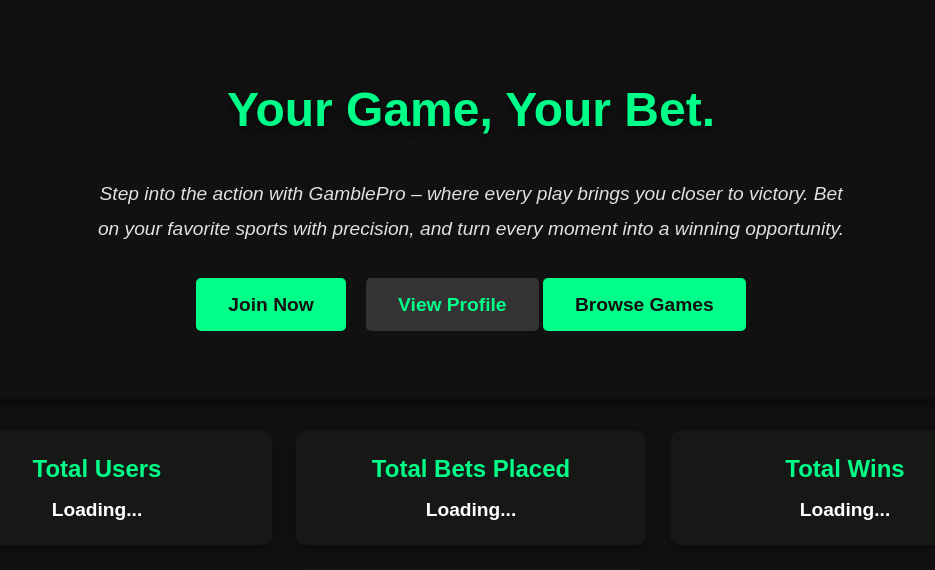
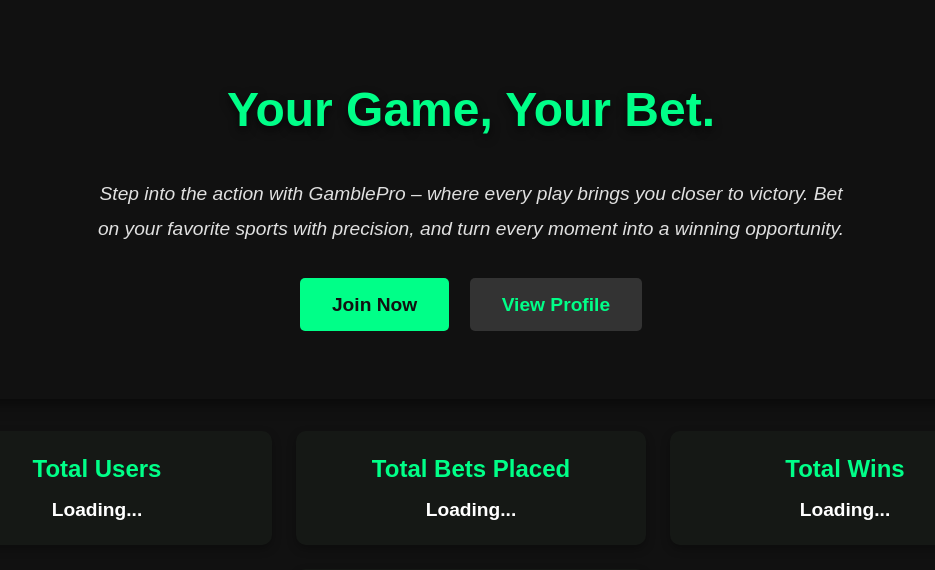
Before and after one commit to CrimsonW23/AgileWebDev3403-BookiesWebsite, a Flask app: page / in a window 1280 px wide. Shown: the part 67-637 px from the top of the page, without its empty margins (169-1104 px from the left). Run offline with Flask 3, Linux system fonts and the light colour scheme.

Commit message:
Removed Browse Games button from global_home.html as navigation links are already present in the header

```diff
--- a/templates/global_home.html
+++ b/templates/global_home.html
@@ -12,7 +12,6 @@
                 <a href="{{ url_for('signup') }}" class="btn">Join Now</a>
                 <!-- Temporary button for routing purposes-->
                 <a href="{{ url_for('profile') }}" class="btn profile-btn">View Profile</a>
-                <a href="{{ url_for('game_board') }}" class="btn">Browse Games</a>
             </div>
         </div>
 
```
